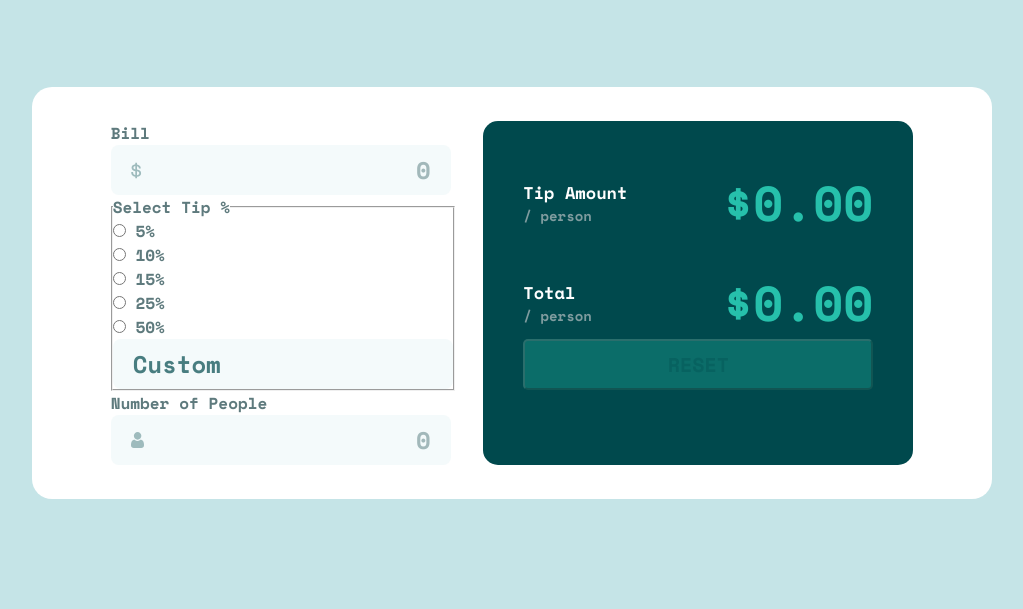
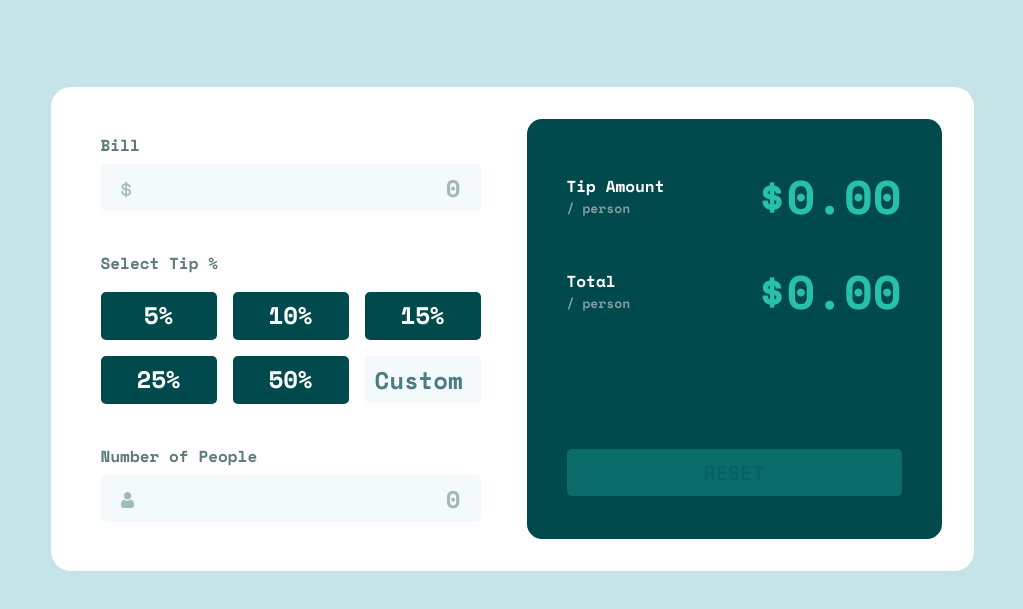
Before and after one commit to telsabate-hub/tip-calculator-app, a plain HTML site: page index.html in a window 1280 px wide. Shown: the part 227-836 px from the top of the page, without its empty margins (128-1151 px from the left). Drawn offline with nearby package versions, Linux system fonts and the light colour scheme.

Commit message:
Fixed remaining style issues for empty design.

```diff
--- a/index.html
+++ b/index.html
@@ -29,34 +29,19 @@
           <legend>Select Tip %</legend>
           <ul>
             <li>
-              <label>
-                <input type="radio" name="percentage" value="5"/>
-                5%
-              </label>
+              <label><input type="radio" name="percentage" value="5"/>5%</label>
             </li>
             <li>
-              <label>
-                <input type="radio" name="percentage" value="10"/>
-                10%
-              </label>
+              <label><input type="radio" name="percentage" value="10"/>10%</label>
             </li>
             <li>
-              <label>
-                <input type="radio" name="percentage" value="15"/>
-                15%
-              </label>
+              <label><input type="radio" name="percentage" value="15"/>15%</label>
             </li>
             <li>
-              <label>
-                <input type="radio" name="percentage" value="25"/>
-                25%
-              </label>
+              <label><input type="radio" name="percentage" value="25"/>25%</label>
             </li>
             <li>
-              <label>
-                <input type="radio" name="percentage" value="50"/>
-                50%
-              </label>
+              <label><input type="radio" name="percentage" value="50"/>50%</label>
             </li>
             <li>
               <input type="text" class="percentage-input" name="percentage" placeholder="Custom"/>
@@ -83,7 +68,7 @@
           </div>
           <p>$<span>0.00</span></p>
         </div>
-        <button disabled>RESET</button>
+        <button class="reset-button" disabled>RESET</button>
       </div>
     </article>
   </main>
--- a/scss/main.scss
+++ b/scss/main.scss
@@ -2,16 +2,17 @@
 
 article {
     display: flex;
-    justify-content: space-evenly;
+    justify-content: space-between;
     background-color: $white;
     margin: 90px auto;
-    max-width: 960px;
-    padding: 34px 50px;
+    max-width: 923px;
+    padding: 32px 32px 32px 50px;
     border-radius: 20px;
 }
 
 main {
     padding-top: 168px;
+    padding-bottom: 150px;
 }
 
 .logo {
@@ -19,6 +20,11 @@ main {
     justify-content: center;
     margin: 0 auto;
     height: 56px;
+}
+
+form {
+    width: 380px;
+    margin-bottom: 17px;
 }
 
 form input {
@@ -50,13 +56,25 @@ input[type="text"]{
     text-align: end;
     color: $green_900;
     padding: 5px 20px;
-    height: 50px;
-    border-radius: 8px;
+    height: 47px;
+    border-radius: 5px;
+    width: 100%;
+    margin-top: 7px;
+}
+
+input[type="radio"]{
+    width: 0;
 }
 
 ::placeholder {
     color: $grey_200;
     opacity: 70%;
+}
+
+fieldset {
+    border: none;
+    margin-top: 40px;
+    margin-bottom: 40px;
 }
 
 .bill-input {
@@ -69,6 +87,9 @@ input[type="text"]{
 
 input.percentage-input {
     text-align: left;
+    width: 100%;
+    margin-top: 0px;
+    padding: 5px 10px;
 
     &::placeholder{
         color: $green_900;
@@ -76,36 +97,50 @@ input.percentage-input {
 }
 
 ul {
+    display: grid;
+    grid-template-columns: repeat(3, 1fr);
+    gap: 16px;
     list-style: none;
+    margin-top: 17px;
+}
+
+li label {
+    background-color: $green_900;
+    color: $white;
+    text-align: center;
+    border-radius: 5px;
+    font-size: 24px;
+    padding: 5px 0 7px;
+    margin-top: 0;
 }
 
 label, legend {
     display: block;
     color: $grey_500;
+    margin-top: 14px;
 }
 
 .tip-container {
     background-color: $green_900;
     color: $white;
-    font-size: 17px;
-    padding: 42px 40px;
+    font-size: 16px;
+    padding: 42px 40px 40px;
     border-radius: 15px;
+    width: 415px;
 }
 
 .amount-container {
     display: flex;
     justify-content: space-between;
-    gap: 96px;
-    padding-top: 3px;
 }
 
 .amount-container:first-of-type {
-    margin-bottom: 24px;
+    margin-bottom: 25px;
 }
 
 .amount-container p {
     color: $green_400;
-    font-size: 49px;
+    font-size: 47px;
 }
 
 .tip-label {
@@ -115,6 +150,11 @@ label, legend {
 }
 
 .per-person {
-    font-size: 14px;
+    font-size: 13px;
     color: $grey_200;
 }
+
+.reset-button {
+    border: none;
+    margin-top: 123px;
+}
```
Also changed, not shown: css/main.css.
